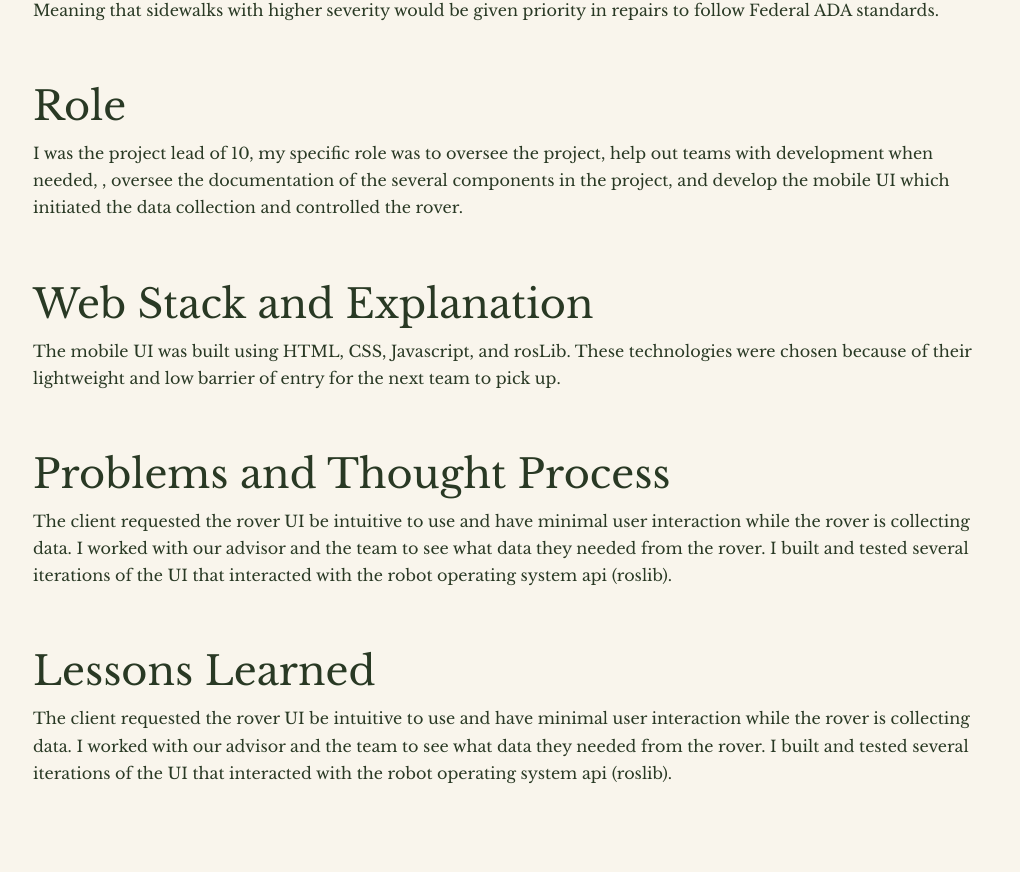
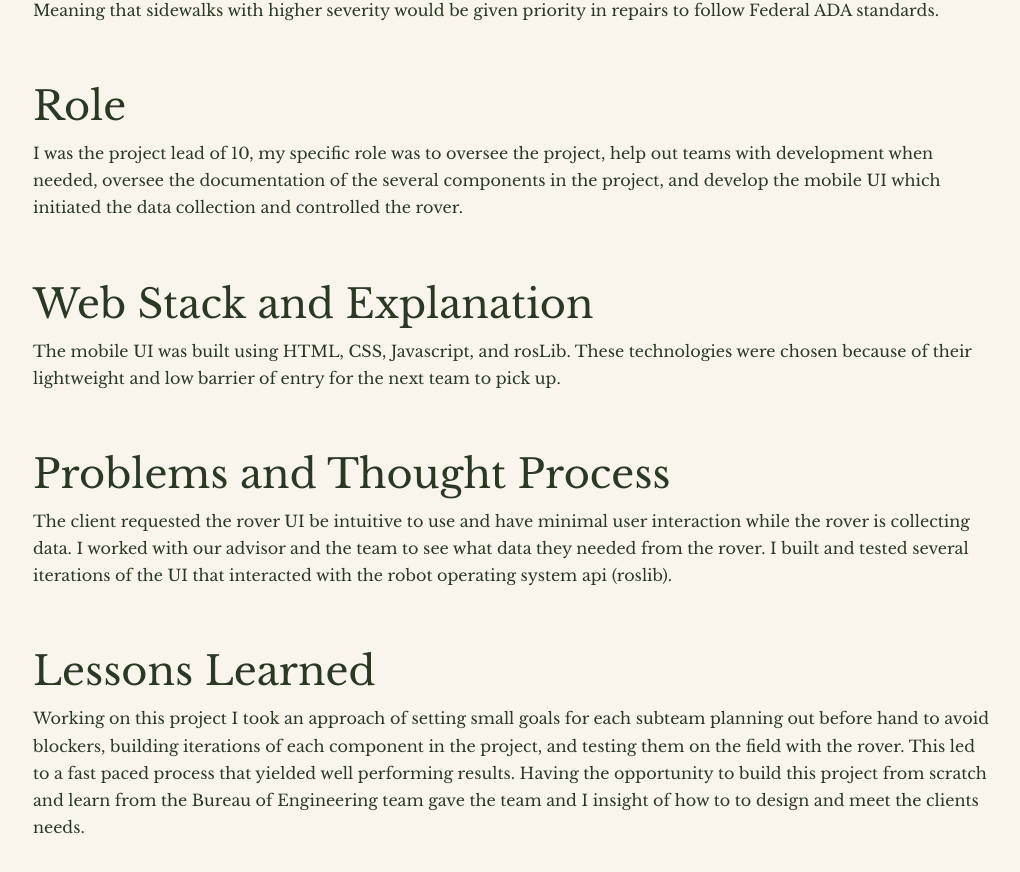
Before and after one commit to alexchanocua/portfolio, a React (Create React App) app: page /mobileUI in a window 1280 px wide. Shown: the part 1369-2241 px from the top of the page, without its empty margins (127-1147 px from the left). Built offline with nearby package versions, Linux system fonts and the light colour scheme.

Commit message:
changed css on experience

```diff
--- a/src/components/experience/Experience.css
+++ b/src/components/experience/Experience.css
@@ -1,12 +1,13 @@
 #experience {
     background: var(--color-bg-3);
-    height: 100vh;
+    /* height: 100vh; */
 }
 
 .experience__container {
     display: grid;
     grid-template-columns: 1fr 1fr;
     gap: 2rem;
+    margin-bottom: 2rem;
 }
 
 .experience__container > div {
--- a/src/components/mobileUI/mobileUI.jsx
+++ b/src/components/mobileUI/mobileUI.jsx
@@ -18,7 +18,7 @@ const project = {
     'a backend to process the data to be stored in our database, and process the data so the City of LAs Navigate LA website can map the data on their layer. ',
     goal2: 'After data collection and processing, the data would be used as an index for severity of sidewalks in the City of LA. Meaning that sidewalks with higher severity would be given priority in repairs to follow Federal ADA standards.',
     role: 'I was the project lead of 10, my specific role was to oversee the project, help out teams with development when needed,  ' +
-        ', oversee the documentation of the several components in the project, and develop the mobile UI which initiated the data collection and controlled the rover.',
+        ' oversee the documentation of the several components in the project, and develop the mobile UI which initiated the data collection and controlled the rover.',
     stackExp: 'The mobile UI was built using HTML, CSS, Javascript, and rosLib. These technologies were chosen because of their lightweight and low barrier of entry for the next team to pick up. ',
     problems: 'The client requested the rover UI be intuitive to use and have minimal user interaction while the rover is collecting data. I worked with our advisor and the team to see what data they needed from the rover. I built and tested several iterations of the UI ' +
     'that interacted with the robot operating system api (roslib).',
@@ -95,7 +95,7 @@ const mobileUI = () => {
 
             <div className="title">
                 <h1>Lessons Learned</h1>
-                <p>{project.problems}</p>
+                <p>{project.lessons}</p>
             </div>
 
 
--- a/src/index.css
+++ b/src/index.css
@@ -79,7 +79,7 @@ h1 {
 section {
     /* margin-top: 8rem; */
     padding-top: 4rem;
-    padding-bottom: 15rem;
+    padding-bottom: 17rem;
 }
 
 section > h2,
```
